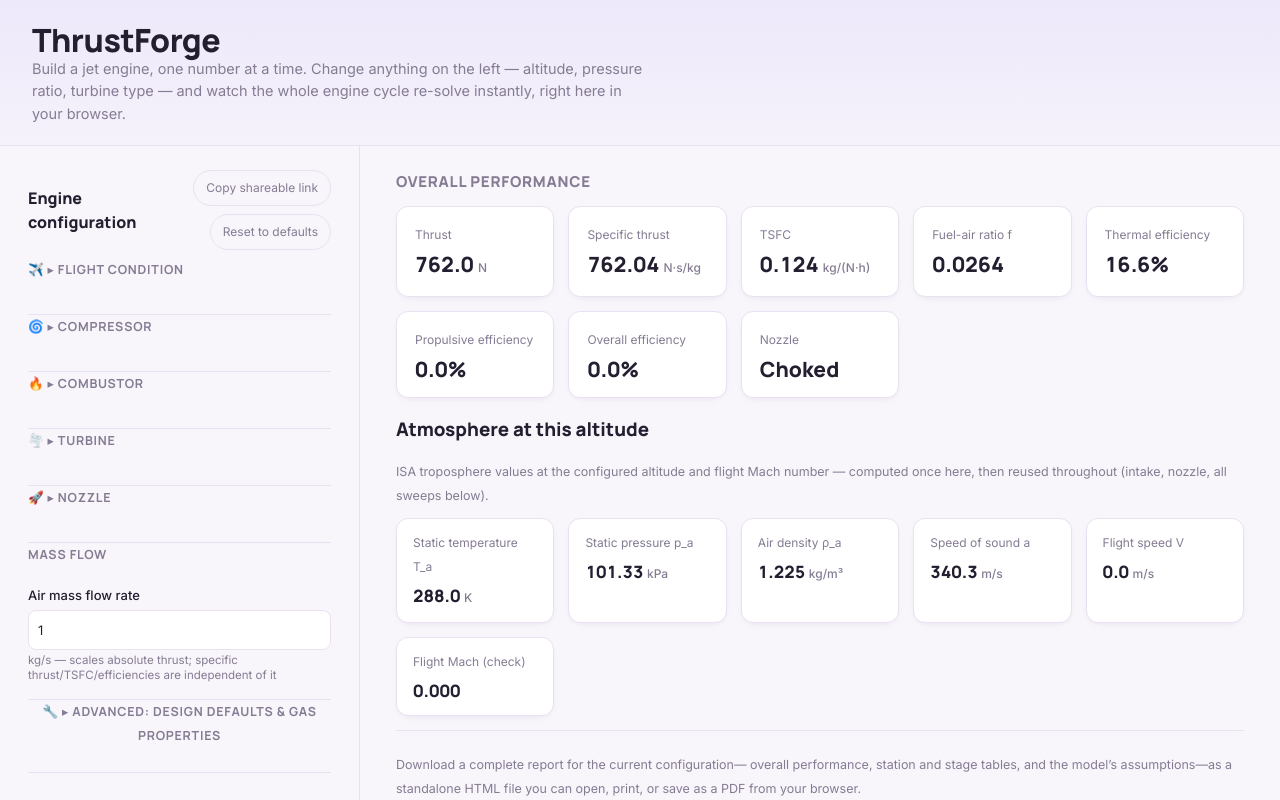
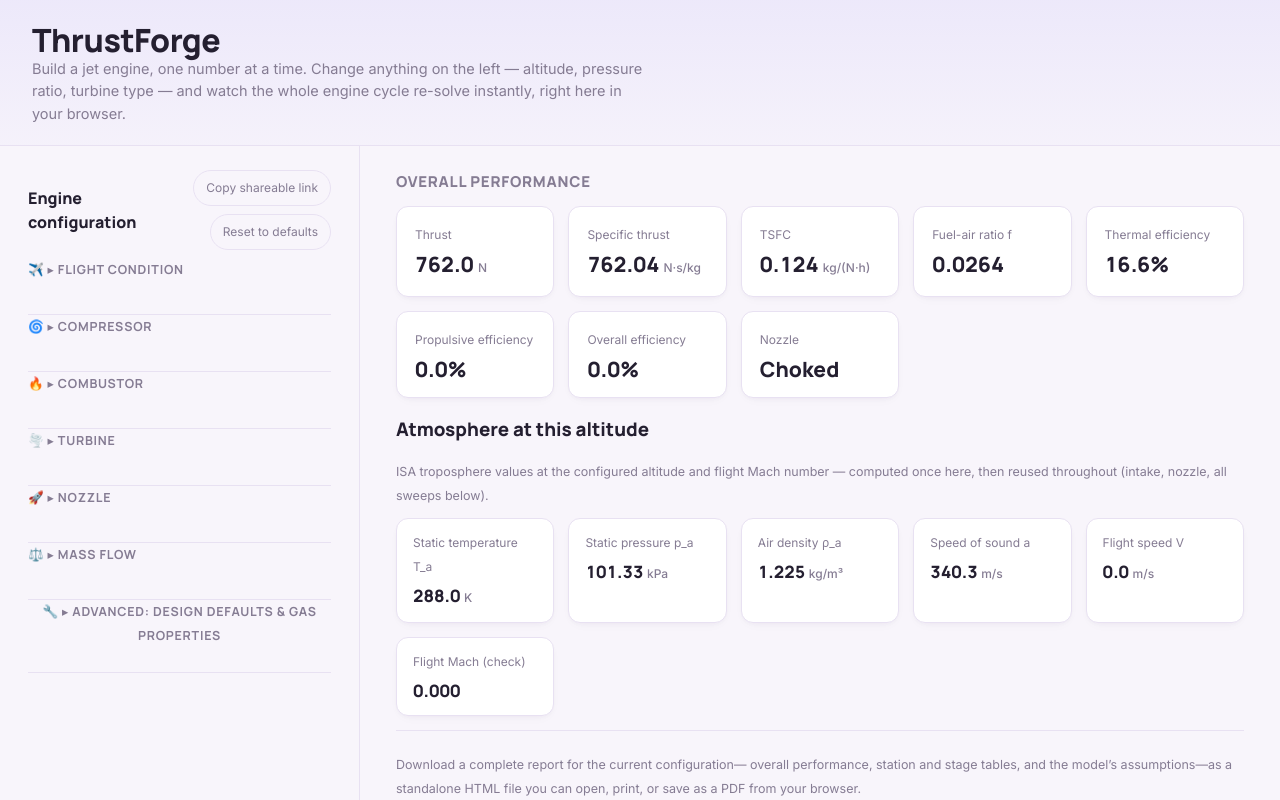
Before and after one commit to falgunitripathi/aeropropsim, a React (Vite) app in the folder web/: page / in a window 1280 px wide. Shown: the top 800 px of the page. Built offline with nearby package versions, Linux system fonts and the light colour scheme.

Commit message:
Update ConfigForm.jsx

```diff
--- a/web/src/components/ConfigForm.jsx
+++ b/web/src/components/ConfigForm.jsx
@@ -19,6 +19,7 @@
  */
 export default function ConfigForm({ config, onChange, onReset }) {
   const [copied, setCopied] = useState(false);
+  const [massFlowOpen, setMassFlowOpen] = useState(false);
 
   // Phase 3 — shareable configuration links: every field here already
   // lives in the URL's query string (see utils/shareLink.js + App.jsx),
@@ -55,7 +56,12 @@
       <TurbineSection config={config} onChange={onChange} />
       <NozzleSection config={config} onChange={onChange} />
       <fieldset className="config-section">
-        <legend>Mass flow</legend>
+        <legend>
+          <button type="button" className="disclosure" onClick={() => setMassFlowOpen(!massFlowOpen)}>
+            {massFlowOpen ? "▾" : "▸"} Mass flow
+          </button>
+        </legend>
+        {massFlowOpen && (
           <NumberField
             label="Air mass flow rate"
             value={config.mdot_a}
@@ -65,6 +71,7 @@
             step={1}
             hint="kg/s — scales absolute thrust; specific thrust/TSFC/efficiencies are independent of it"
           />
+        )}
       </fieldset>
       <AdvancedSection config={config} onChange={onChange} />
     </div>
```
Lines whose indentation alone changed are shown as unchanged.
